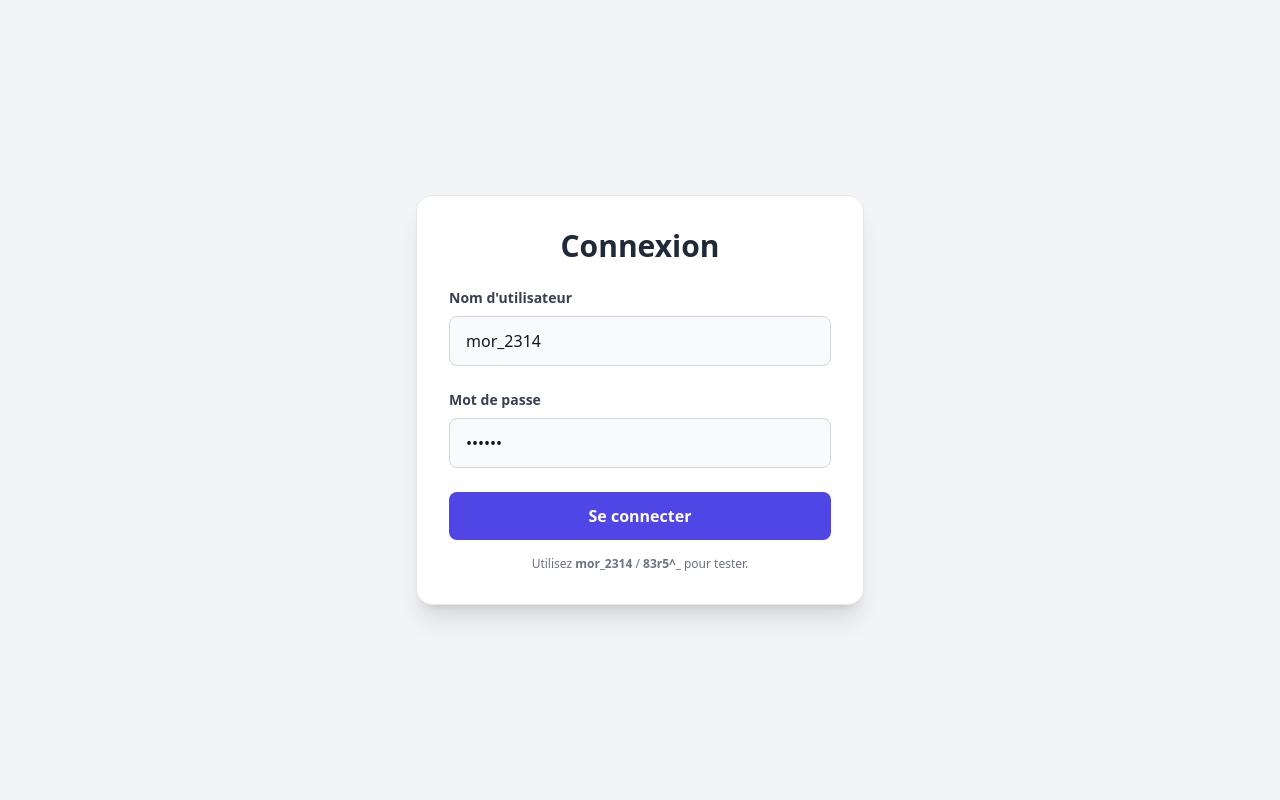
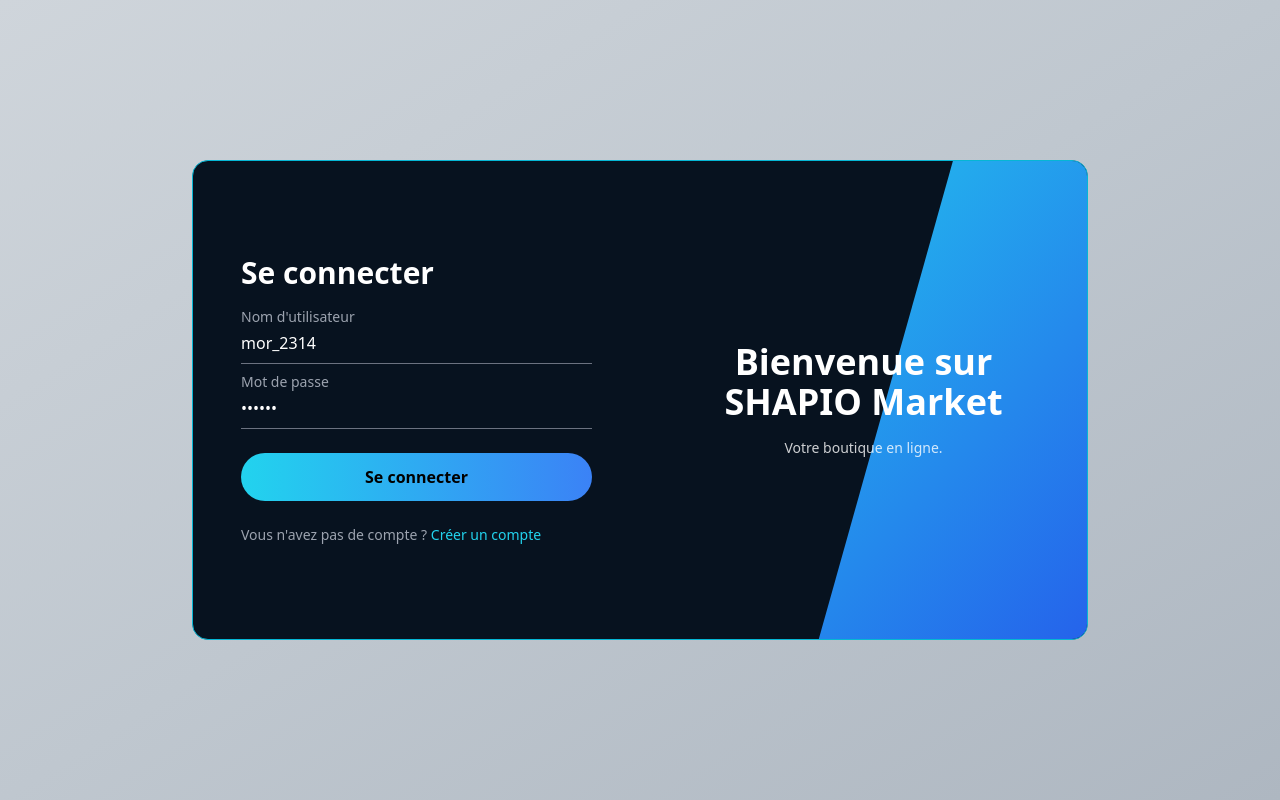
Before and after one commit to Tacite243/tp_ecommerce, a React (Vite) app: page /login in a window 1280 px wide. Built offline with nearby package versions, Linux system fonts and the light colour scheme.

Commit message:
feat(login): implement modern login page aligned with proposed design (#2)

```diff
--- a/src/pages/Login.jsx
+++ b/src/pages/Login.jsx
@@ -2,71 +2,108 @@
 import { useAuth } from "../context/AuthContext";
 import { useNavigate } from "react-router-dom";
 
-const Login = () => {
-  // Identifiants valides pour Fake Store API
+export default function Login() {
   const [username, setUsername] = useState("mor_2314");
   const [password, setPassword] = useState("83r5^_");
   const { login, loading, error } = useAuth();
   const navigate = useNavigate();
+  const [formError, setFormError] = useState("");
 
   const handleSubmit = async (e) => {
     e.preventDefault();
+    if (!username || !password) {
+      setFormError("Tous les champs sont requis");
+      return;
+    }
+    setFormError("");
+
     try {
       await login(username, password);
-      navigate("/"); // Redirection vers l'accueil après succès
+      navigate("/");
     } catch (err) {
       console.error(err);
     }
   };
 
   return (
-    <div className="min-h-screen flex items-center justify-center bg-gray-100 px-4">
-      <div className="bg-white p-8 rounded-2xl shadow-xl w-full max-w-md border border-gray-200">
-        <h2 className="text-3xl font-bold text-gray-800 mb-6 text-center">Connexion</h2>
+    <div className="min-h-screen flex items-center justify-center bg-gradient-to-br from-[#cfd5db] via-[#bfc7cf] to-[#aeb7c1]">
 
-        {error && (
-          <div className="bg-red-100 border-l-4 border-red-500 text-red-700 p-4 mb-4 rounded">
-            {error}
+      {/* Card */}
+      <div className="w-full max-w-4xl h-[480px] bg-[#07121f] rounded-2xl flex overflow-hidden border border-cyan-500">
+
+        {/* LEFT – LOGIN */}
+        <div className="w-1/2 p-12 text-white flex flex-col justify-center">
+          <h2 className="text-3xl font-bold mb-8">Se connecter</h2>
+
+          {(error || formError) && (
+            <div className="bg-red-500/20 border border-red-500 text-red-400 p-3 rounded mb-4 text-sm">
+              {formError || error}
             </div>
           )}
 
           <form onSubmit={handleSubmit} className="space-y-6">
-          <div>
-            <label className="block text-gray-700 text-sm font-bold mb-2">Nom d'utilisateur</label>
+
+            {/* Username */}
+            <div className="relative">
               <input
-              type="text"
                 value={username}
                 onChange={(e) => setUsername(e.target.value)}
-              className="w-full px-4 py-3 rounded-lg bg-gray-50 border border-gray-300 focus:border-indigo-500 focus:bg-white focus:outline-none transition"
-              required
+                className="w-full bg-transparent border-b border-gray-500 text-white py-2 focus:outline-none focus:border-cyan-400"
               />
+              <label className="absolute left-0 -top-4 text-gray-400 text-sm">
+                Nom d'utilisateur
+              </label>
             </div>
-          <div>
-            <label className="block text-gray-700 text-sm font-bold mb-2">Mot de passe</label>
+
+            {/* Password */}
+            <div className="relative">
               <input
                 type="password"
                 value={password}
                 onChange={(e) => setPassword(e.target.value)}
-              className="w-full px-4 py-3 rounded-lg bg-gray-50 border border-gray-300 focus:border-indigo-500 focus:bg-white focus:outline-none transition"
-              required
+                className="w-full bg-transparent border-b border-gray-500 text-white py-2 focus:outline-none focus:border-cyan-400"
               />
+              <label className="absolute left-0 -top-4 text-gray-400 text-sm">
+                Mot de passe
+              </label>
             </div>
+
             <button
               type="submit"
               disabled={loading}
-            className={`w-full bg-indigo-600 text-white font-bold py-3 px-4 rounded-lg hover:bg-indigo-700 transition transform hover:-translate-y-1 ${
-              loading ? "opacity-50 cursor-not-allowed" : ""
-            }`}
+              className="w-full mt-6 py-3 rounded-full bg-gradient-to-r from-cyan-400 to-blue-500 text-black font-bold hover:opacity-90 transition"
             >
               {loading ? "Connexion..." : "Se connecter"}
             </button>
           </form>
-        <p className="mt-4 text-xs text-gray-500 text-center">
-          Utilisez <b>mor_2314</b> / <b>83r5^_</b> pour tester.
+
+          <p className="mt-6 text-sm text-gray-400">
+            Vous n'avez pas de compte ?{" "}
+            <span className="text-cyan-400 cursor-pointer">Créer un compte</span>
+          </p>
+        </div>
+
+        {/* RIGHT – WELCOME */}
+        <div className="w-1/2 bg-gradient-to-br from-cyan-400 to-blue-600 relative flex items-center justify-center">
+
+          <div className="absolute inset-0 bg-[#07121f] clip-path-diagonal"></div>
+
+          <div className="relative z-10 text-white text-center px-10">
+            <h1 className="text-4xl font-bold mb-4">Bienvenue sur SHAPIO Market</h1>
+            <p className="text-sm opacity-80">
+              Votre boutique en ligne.
             </p>
           </div>
         </div>
+
+      </div>
+
+      {/* Diagonal shape */}
+      <style>{`
+        .clip-path-diagonal {
+          clip-path: polygon(0 0, 70% 0, 40% 100%, 0% 100%);
+        }
+      `}</style>
+    </div>
   );
-};
-
-export default Login;
+}
```
Also changed, not shown: 1 other file (tests, documents, lock files or other folders). Lines whose indentation alone changed are shown as unchanged.
